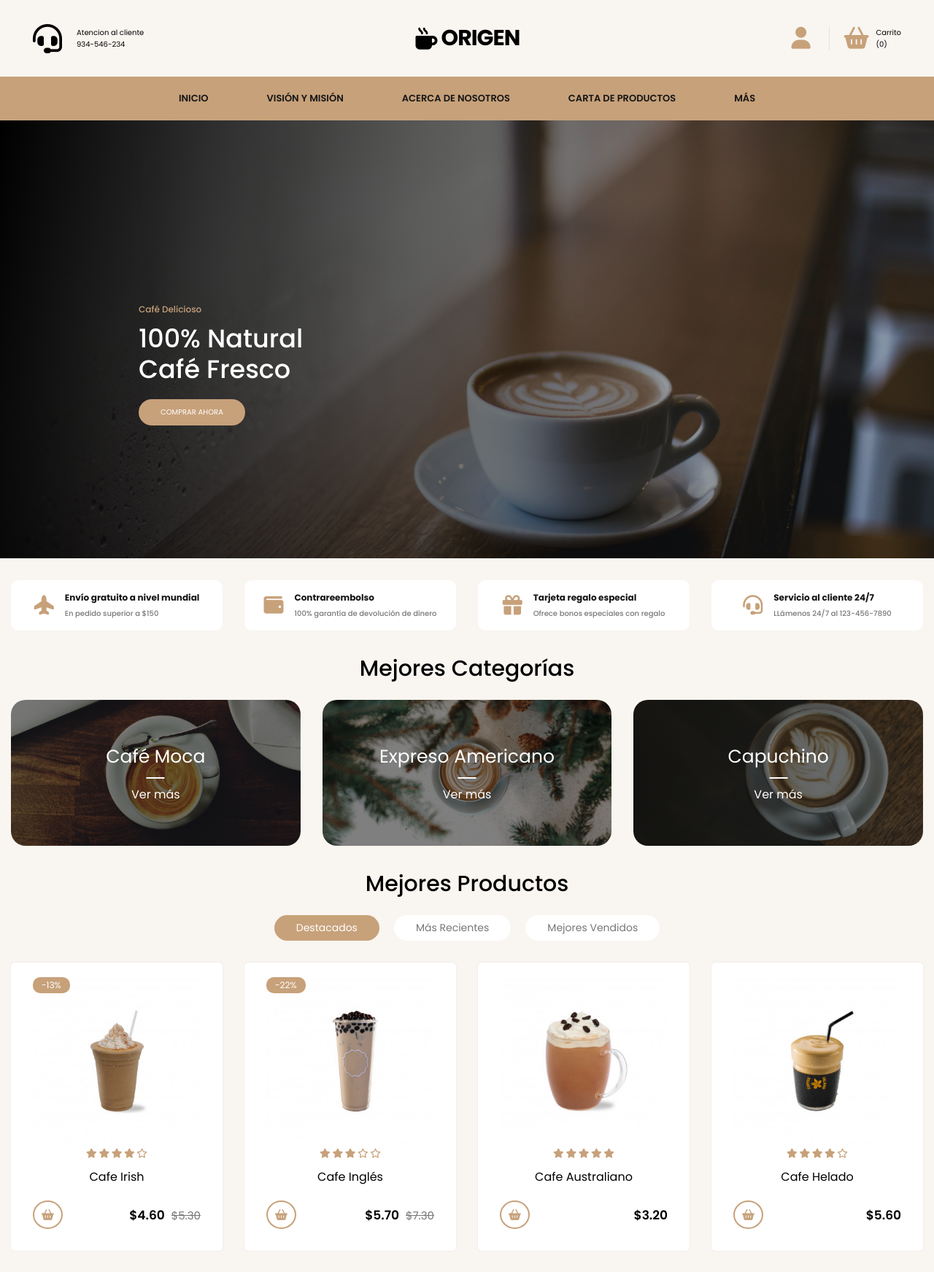
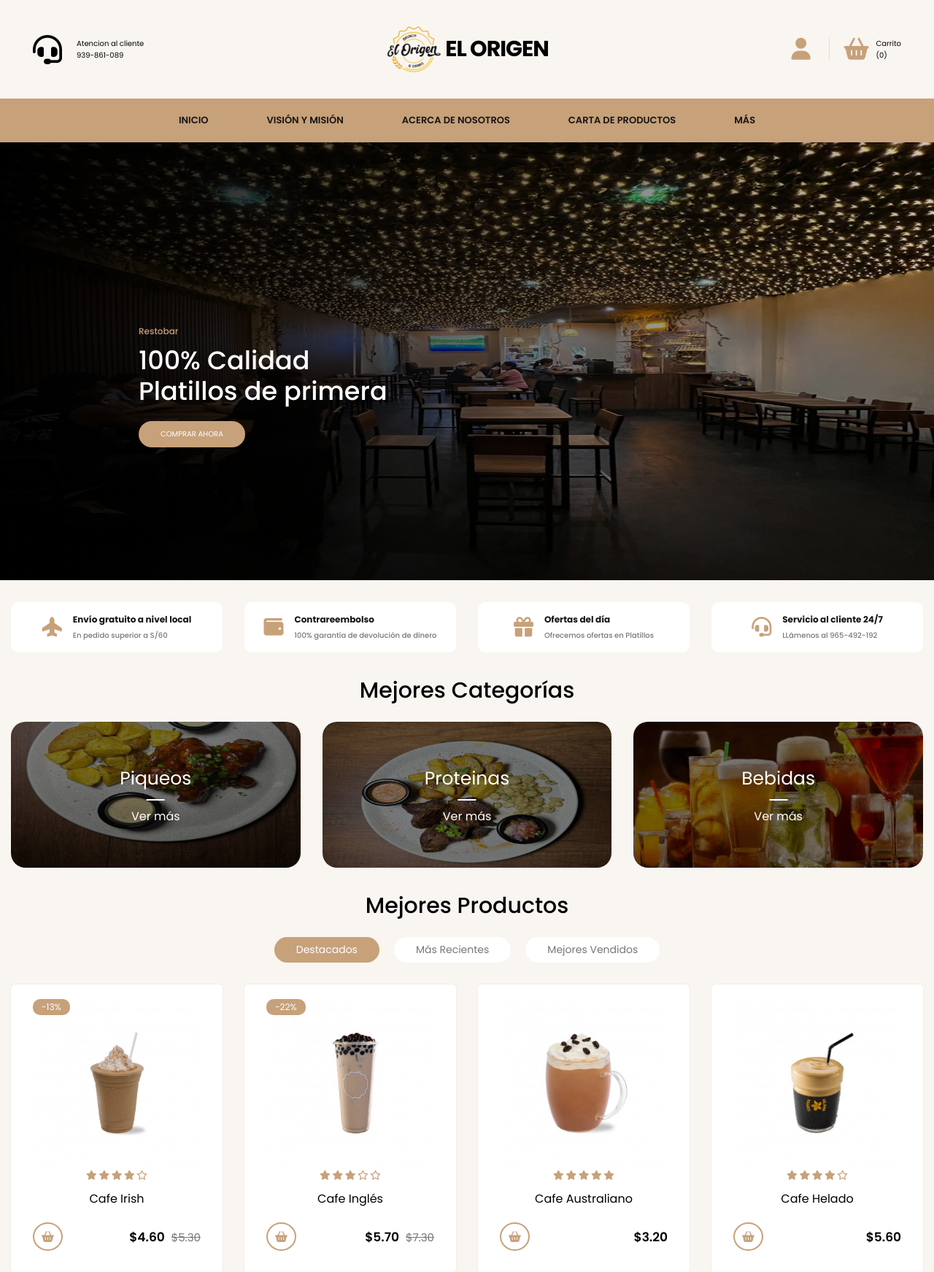
Before and after one commit to ang3lSm1th/proyecto_de_ingenieria_web, a PHP site: page / in a window 1280 px wide. Shown: the top 1743 px of the page at 73% size. Run offline with PHP 8.4, Linux system fonts and the light colour scheme; some libraries are stand-ins or nearby versions.

Commit message:
Actualizacion Categorias

```diff
--- a/index.html
+++ b/index.html
@@ -18,13 +18,13 @@
 						<i class="fa-solid fa-headset"></i>
 						<div class="content-customer-support">
 							<span class="text">Atencion al cliente</span>
-							<span class="number">934-546-234</span>
+							<span class="number">939-861-089</span>
 						</div>
 					</div>
 
 					<div class="container-logo">
-						<i class="fa-solid fa-mug-hot"></i>
-						<h1 class="logo"><a href="/">Origen</a></h1>
+						<img src="img/logo.png"/>
+						<h1 class="logo"><a href="/">El Origen</a></h1>
 					</div>
 
 					<div class="container-user">
@@ -54,8 +54,8 @@
 
 		<section class="banner">
 			<div class="content-banner">
-				<p>Café Delicioso</p>
-				<h2>100% Natural <br />Café Fresco</h2>
+				<p>Restobar</p>
+				<h2>100% Calidad <br />Platillos de primera</h2>
 				<a href="#">Comprar ahora</a>
 			</div>
 		</section>
@@ -65,8 +65,8 @@
 				<div class="card-feature">
 					<i class="fa-solid fa-plane-up"></i>
 					<div class="feature-content">
-						<span>Envío gratuito a nivel mundial</span>
-						<p>En pedido superior a $150</p>
+						<span>Envío gratuito a nivel local</span>
+						<p>En pedido superior a S/60</p>
 					</div>
 				</div>
 				<div class="card-feature">
@@ -79,15 +79,15 @@
 				<div class="card-feature">
 					<i class="fa-solid fa-gift"></i>
 					<div class="feature-content">
-						<span>Tarjeta regalo especial</span>
-						<p>Ofrece bonos especiales con regalo</p>
+						<span>Ofertas del día</span>
+						<p>Ofrecemos ofertas en Platillos</p>
 					</div>
 				</div>
 				<div class="card-feature">
 					<i class="fa-solid fa-headset"></i>
 					<div class="feature-content">
 						<span>Servicio al cliente 24/7</span>
-						<p>LLámenos 24/7 al 123-456-7890</p>
+						<p>LLámenos al 965-492-192</p>
 					</div>
 				</div>
 			</section>
@@ -96,15 +96,15 @@
 				<h1 class="heading-1">Mejores Categorías</h1>
 				<div class="container-categories">
 					<div class="card-category category-moca">
-						<p>Café moca</p>
+						<p>Piqueos</p>
 						<span>Ver más</span>
 					</div>
 					<div class="card-category category-expreso">
-						<p>Expreso Americano</p>
+						<p>Proteinas</p>
 						<span>Ver más</span>
 					</div>
 					<div class="card-category category-capuchino">
-						<p>Capuchino</p>
+						<p>Bebidas</p>
 						<span>Ver más</span>
 					</div>
 				</div>
--- a/styles.css
+++ b/styles.css
@@ -184,7 +184,7 @@ html {
 /* ********************************** */
 .banner {
 	background-image: linear-gradient(100deg, #000000, #00000020),
-		url('img/banner.jpg');
+		url('img/banner.jpeg');
 	height: 60rem;
 	background-size: cover;
 	background-position: center;
@@ -300,7 +300,7 @@ html {
 
 .category-moca {
 	background-image: linear-gradient(#00000080, #00000080),
-		url('img/moca-category.jpg');
+		url('img/Categoria.piqueos.jpeg');
 	background-size: cover;
 	background-position: bottom;
 	background-repeat: no-repeat;
@@ -308,7 +308,7 @@ html {
 
 .category-capuchino {
 	background-image: linear-gradient(#00000080, #00000080),
-		url('img/capuchino-category.jpg');
+		url('img/Categoria.bebidas.jpg');
 	background-size: cover;
 	background-position: center;
 	background-repeat: no-repeat;
@@ -316,7 +316,7 @@ html {
 
 .category-expreso {
 	background-image: linear-gradient(#00000080, #00000080),
-		url('img/expreso-category.jpg');
+		url('img/Categoria.proteinas.jpeg');
 	background-size: cover;
 	background-position: center;
 	background-repeat: no-repeat;
```
Also changed, not shown: img/Categoria.bebidas.jpg (added), img/Categoria.piqueos.jpeg (added), img/Categoria.proteinas.jpeg (added), img/banner.jpeg (added), img/banner1.jpg (added), img/banner2.jpeg (added), img/logo.png (added).
